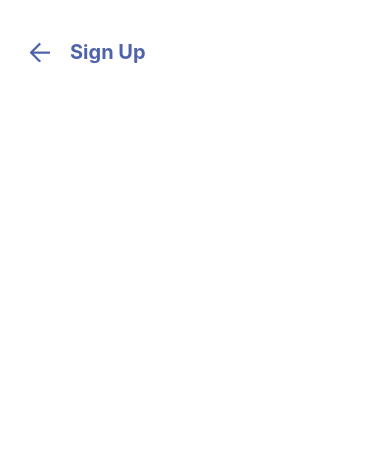
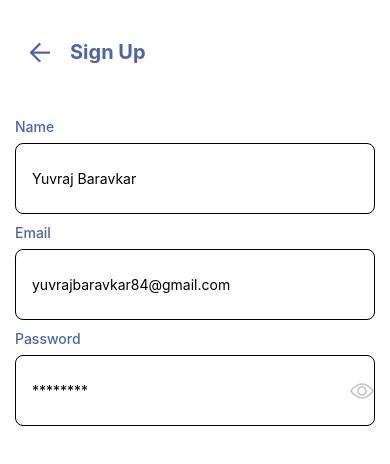
Before and after one commit to yuvraj8411/listicle, a React Native app: screen / in a window 390 px wide. Shown: the top 464 px of the page. Built offline with nearby package versions, Linux system fonts and the light colour scheme.

Commit message:
Added TextFields in SignUp Screen

```diff
--- a/src/components/TextField/index.js
+++ b/src/components/TextField/index.js
@@ -0,0 +1,34 @@
+import React from "react";
+import { View, TextInput, Text, Pressable, Image } from "react-native";
+import { styles } from "./style";
+
+const Input = ({ label, placeholder, isPassword }) => {
+
+    const [isPasswordVisible, setIsPasswordVisible] = React.useState(false);
+    const onEyeButtonPress = () => {
+        setIsPasswordVisible(!isPasswordVisible);
+    }
+
+    return (
+        <View style={styles.container}>
+            <Text style={styles.label}>{label}</Text>
+            <View style={styles.inputContainer}>
+                <TextInput
+                    style={styles.input}
+                    // onChangeText={() => { }}
+                    placeholder={placeholder}
+                    secureTextEntry={isPassword && !isPasswordVisible}
+                />
+                {isPassword ? (
+                    <Pressable onPress={onEyeButtonPress}>
+                        <Image
+                            style={styles.image}
+                            source={require('../../assets/eye.png')}
+                        />
+                    </Pressable>
+                ) : null}
+            </View>
+        </View>
+    );
+}
+export default React.memo(Input);
--- a/src/components/TextField/style.js
+++ b/src/components/TextField/style.js
@@ -0,0 +1,37 @@
+import React from "react";
+import { StyleSheet } from "react-native";
+import { colors } from "../../utils/color";
+
+export const styles = StyleSheet.create({
+    container: {
+        marginBottom: 10,
+        marginLeft: 15,
+        marginRight: 15,
+    },
+    label: {
+        fontSize: 14,
+        color: colors.blue,
+        fontWeight: "500",
+        marginBottom: 8,
+    },
+
+    inputContainer: {
+        borderWidth: 0.8,
+        borderRadius: 8,
+        alignItems: "center",
+        color: colors.grey,
+        flexDirection: "row",
+    },
+    input: {
+
+        paddingVertical: 26,
+        paddingHorizontal: 16,
+        flex: 1,
+        //  color: colors.lightGrey,
+    },
+    image: {
+        height: 24,
+        width: 24,
+    }
+
+});
--- a/src/screens/SignUp/index.js
+++ b/src/screens/SignUp/index.js
@@ -1,11 +1,17 @@
 import React from "react";
 import { View, Text } from "react-native";
 import AuthHeader from "../../components/AuthHeader";
+import Input from "../../components/TextField";
 
 const SignUp = () => {
     return (
         <View >
             <AuthHeader title="Sign Up" onBackPress={() => { }} />
+            <Input label="Name" placeholder="Yuvraj Baravkar" />
+            <Input label="Email" placeholder="yuvrajbaravkar84@gmail.com" />
+            <Input isPassword label="Password" placeholder="********" />
+
+
         </View>
     );
 }
```
